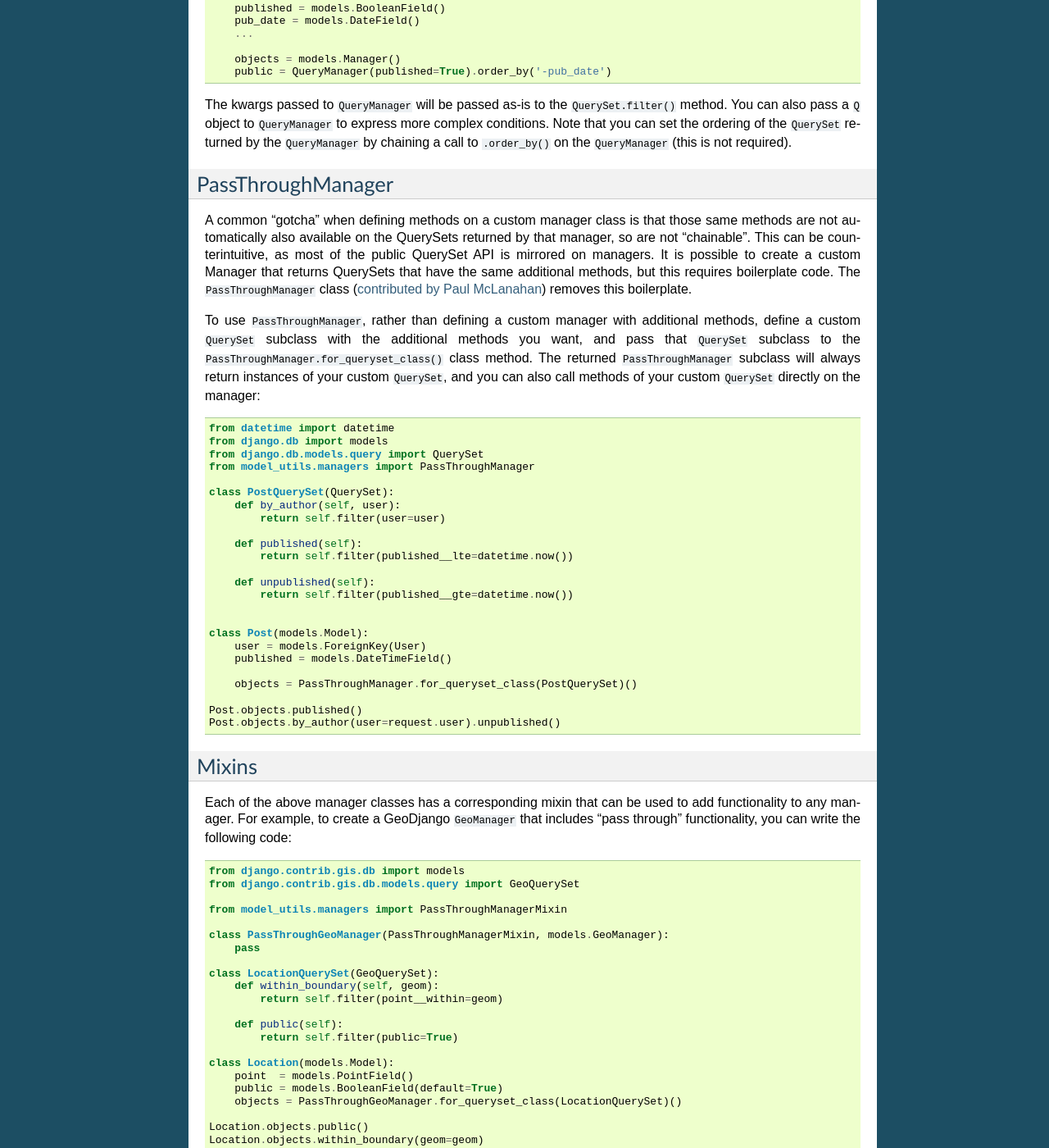
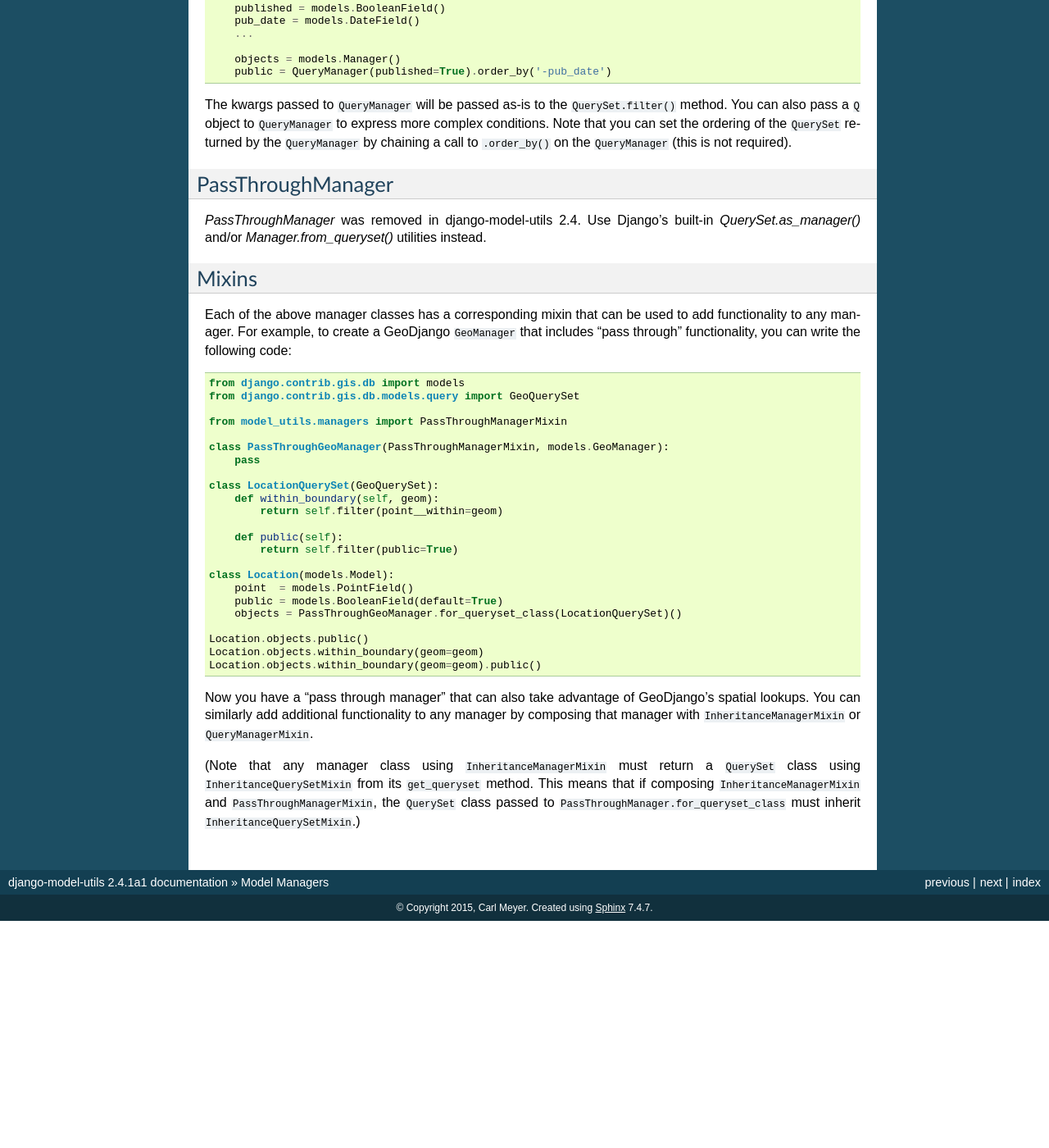
Before and after one commit to jazzband/django-model-utils, a Sphinx documentation site: the page built from docs/managers.rst, in a window 1280 px wide and 1400 px high, scrolled down 1560 px. Shown: the whole window at 82% size. Built offline with Sphinx 7.4.7, drawn with Linux system fonts in a browser that asks for light colours; after the commit the page ends 2683 px from its top, so only the background shows below that.

Commit message:
Update PassThroughManager docs to recommend alternatives; fixes GH-201.

```diff
--- a/docs/managers.rst
+++ b/docs/managers.rst
@@ -128,50 +128,9 @@
 PassThroughManager
 ------------------
 
-A common "gotcha" when defining methods on a custom manager class is that those
-same methods are not automatically also available on the QuerySets returned by
-that manager, so are not "chainable". This can be counterintuitive, as most of
-the public QuerySet API is mirrored on managers. It is possible to create a
-custom Manager that returns QuerySets that have the same additional methods,
-but this requires boilerplate code. The ``PassThroughManager`` class
-(`contributed by Paul McLanahan`_) removes this boilerplate.
-
-.. _contributed by Paul McLanahan: http://paulm.us/post/3717466639/passthroughmanager-for-django
-
-To use ``PassThroughManager``, rather than defining a custom manager with
-additional methods, define a custom ``QuerySet`` subclass with the additional
-methods you want, and pass that ``QuerySet`` subclass to the
-``PassThroughManager.for_queryset_class()`` class method. The returned
-``PassThroughManager`` subclass will always return instances of your custom
-``QuerySet``, and you can also call methods of your custom ``QuerySet``
-directly on the manager:
-
-.. code-block:: python
-
-    from datetime import datetime
-    from django.db import models
-    from django.db.models.query import QuerySet
-    from model_utils.managers import PassThroughManager
-
-    class PostQuerySet(QuerySet):
-        def by_author(self, user):
-            return self.filter(user=user)
-
-        def published(self):
-            return self.filter(published__lte=datetime.now())
-
-        def unpublished(self):
-            return self.filter(published__gte=datetime.now())
-
-
-    class Post(models.Model):
-        user = models.ForeignKey(User)
-        published = models.DateTimeField()
-
-        objects = PassThroughManager.for_queryset_class(PostQuerySet)()
-
-    Post.objects.published()
-    Post.objects.by_author(user=request.user).unpublished()
+`PassThroughManager` was removed in django-model-utils 2.4. Use Django's
+built-in `QuerySet.as_manager()` and/or `Manager.from_queryset()` utilities
+instead.
 
 Mixins
 ------
```
